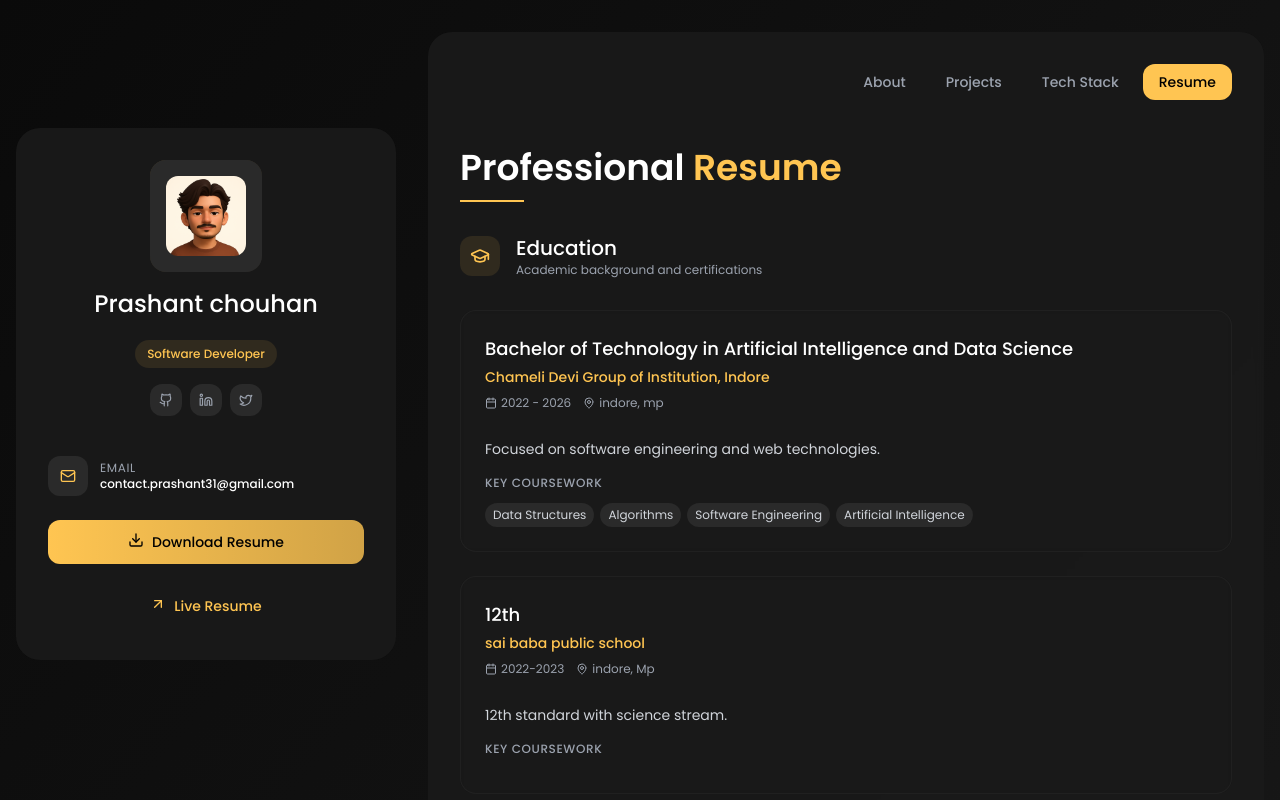
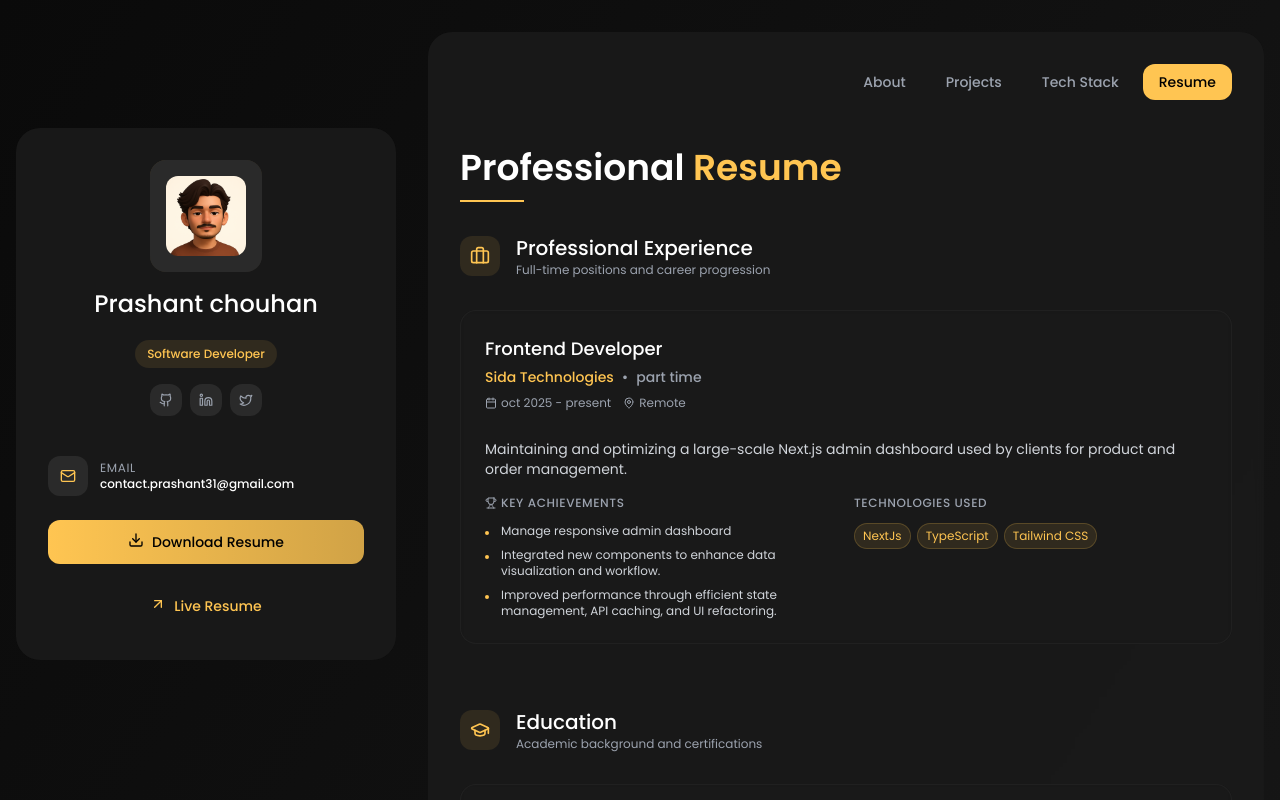
Before and after one commit to prashantttzz/portfolio, a Next.js app: page / in a window 1280 px wide. Both pictures are taken after a click on the button "Resume". Shown: the top 800 px of the page. Built offline with nearby package versions, Linux system fonts and the light colour scheme.

Commit message:
added experience

```diff
--- a/components/resume-section.tsx
+++ b/components/resume-section.tsx
@@ -1,62 +1,49 @@
-"use client"
+"use client";
 
-import {  GraduationCap, Heart, Users, Calendar, MapPin, Trophy } from "lucide-react"
-import { motion } from "framer-motion"
+import {
+  GraduationCap,
+  Heart,
+  Users,
+  Calendar,
+  MapPin,
+  Trophy,
+  Briefcase,
+} from "lucide-react";
+import { motion } from "framer-motion";
 
 export function ResumeSection() {
   const experiences = [
     {
-      title: "Senior Full Stack Developer",
-      company: "TechCorp Solutions",
-      location: "San Francisco, CA",
-      period: "2022 - Present",
-      type: "Full-time",
-      description: "Leading development of scalable web applications and mentoring junior developers.",
+      title: "Frontend Developer",
+      company: "Sida Technologies",
+      location: "Remote",
+      period: "oct 2025 - present",
+      type: "part time",
+      description:
+        "Maintaining and optimizing a large-scale Next.js admin dashboard used by clients for product and order management.",
       achievements: [
-        "Increased application performance by 40%",
-        "Led team of 5 developers on major releases",
-        "Implemented CI/CD pipelines reducing deployment time by 60%",
+        "Manage responsive admin dashboard",
+        "Integrated new components to enhance data visualization and workflow.",
+        "Improved performance through efficient state management, API caching, and UI refactoring.",
       ],
-      technologies: ["React", "Node.js", "AWS", "Docker"],
+      technologies: ["NextJs", "TypeScript", "Tailwind CSS"],
     },
-    {
-      title: "Frontend Developer",
-      company: "Digital Innovations Inc",
-      location: "Remote",
-      period: "2020 - 2022",
-      type: "Full-time",
-      description: "Developed responsive web applications with focus on user experience.",
-      achievements: [
-        "Built 15+ responsive web applications",
-        "Improved user engagement by 35%",
-        "Integrated payment systems and APIs",
-      ],
-      technologies: ["React", "TypeScript", "Tailwind CSS"],
-    },
-    {
-      title: "Junior Web Developer",
-      company: "StartupHub",
-      location: "Austin, TX",
-      period: "2019 - 2020",
-      type: "Full-time",
-      description: "Worked on diverse client projects from e-commerce to corporate websites.",
-      achievements: [
-        "Delivered 20+ client projects on time",
-        "Contributed to open-source projects",
-        "Learned modern web development practices",
-      ],
-      technologies: ["JavaScript", "HTML/CSS", "PHP"],
-    },
-  ]
+  ];
 
   const education = [
     {
-      degree: "Bachelor of Technology in Artificial Intelligence and Data Science",
+      degree:
+        "Bachelor of Technology in Artificial Intelligence and Data Science",
       school: "Chameli Devi Group of Institution, Indore",
       location: "indore, mp",
       period: "2022 - 2026",
       description: "Focused on software engineering and web technologies.",
-      coursework: ["Data Structures", "Algorithms", "Software Engineering", "Artificial Intelligence"],
+      coursework: [
+        "Data Structures",
+        "Algorithms",
+        "Software Engineering",
+        "Artificial Intelligence",
+      ],
     },
     {
       degree: "12th",
@@ -65,7 +52,7 @@ export function ResumeSection() {
       period: "2022-2023",
       description: "12th standard with science stream.",
     },
-  ]
+  ];
 
   const volunteerWork = [
     {
@@ -84,14 +71,15 @@ export function ResumeSection() {
       description: "part of technical team of eds club.",
       skills: ["Web development", "Volunteer Management", "Technical skills"],
     },
-  ]
+  ];
 
   const extraRoles = [
     {
       title: "Open Source Contributor",
       project: "React Ecosystem",
       period: "2020 - Present",
-      description: "Contributing to various React libraries and maintaining personal projects.",
+      description:
+        "Contributing to various React libraries and maintaining personal projects.",
       contributions: [
         "500+ GitHub contributions annually",
         "Maintained 3 popular npm packages",
@@ -103,11 +91,16 @@ export function ResumeSection() {
       title: "Technical Writer",
       platform: "Dev.to & Medium",
       period: "2021 - Present",
-      description: "Writing technical articles about web development and best practices.",
-      contributions: ["Published 25+ technical articles", "50K+ total article views", "Featured in weekly newsletters"],
+      description:
+        "Writing technical articles about web development and best practices.",
+      contributions: [
+        "Published 25+ technical articles",
+        "50K+ total article views",
+        "Featured in weekly newsletters",
+      ],
       technologies: ["Technical Writing", "Documentation"],
     },
-  ]
+  ];
 
   const container = {
     hidden: { opacity: 0 },
@@ -117,16 +110,20 @@ export function ResumeSection() {
         staggerChildren: 0.1,
       },
     },
-  }
+  };
 
   const item = {
     hidden: { opacity: 0, y: 20 },
     show: { opacity: 1, y: 0 },
-  }
+  };
 
   return (
     <div className="max-w-5xl">
-      <motion.div initial={{ opacity: 0, x: -30 }} animate={{ opacity: 1, x: 0 }} transition={{ duration: 0.6 }}>
+      <motion.div
+        initial={{ opacity: 0, x: -30 }}
+        animate={{ opacity: 1, x: 0 }}
+        transition={{ duration: 0.6 }}
+      >
         <h1 className="text-3xl lg:text-4xl font-heading font-semibold mb-3">
           Professional <span className="text-accent">Resume</span>
         </h1>
@@ -135,18 +132,31 @@ export function ResumeSection() {
 
       <div className="space-y-16">
         {/* Professional Experience */}
-        {/* <motion.section initial={{ opacity: 0, y: 30 }} animate={{ opacity: 1, y: 0 }} transition={{ delay: 0.2 }}>
+        <motion.section
+          initial={{ opacity: 0, y: 30 }}
+          animate={{ opacity: 1, y: 0 }}
+          transition={{ delay: 0.2 }}
+        >
           <div className="flex items-center mb-8">
             <div className="w-10 h-10 bg-accent/10 rounded-xl flex items-center justify-center mr-4">
               <Briefcase className="w-5 h-5 text-accent" />
             </div>
             <div>
-              <h2 className="text-xl font-heading font-medium">Professional Experience</h2>
-              <p className="text-xs text-gray-400">Full-time positions and career progression</p>
+              <h2 className="text-xl font-heading font-medium">
+                Professional Experience
+              </h2>
+              <p className="text-xs text-gray-400">
+                Full-time positions and career progression
+              </p>
             </div>
           </div>
 
-          <motion.div className="space-y-6" variants={container} initial="hidden" animate="show">
+          <motion.div
+            className="space-y-6"
+            variants={container}
+            initial="hidden"
+            animate="show"
+          >
             {experiences.map((exp, index) => (
               <motion.div
                 key={index}
@@ -181,7 +191,10 @@ export function ResumeSection() {
                     </h4>
                     <div className="space-y-2">
                       {exp.achievements.map((achievement, idx) => (
-                        <div key={idx} className="flex items-start text-xs text-gray-300">
+                        <div
+                          key={idx}
+                          className="flex items-start text-xs text-gray-300"
+                        >
                           <div className="w-1 h-1 bg-accent rounded-full mt-2 mr-3 flex-shrink-0" />
                           <span>{achievement}</span>
                         </div>
@@ -208,21 +221,32 @@ export function ResumeSection() {
               </motion.div>
             ))}
           </motion.div>
-        </motion.section> */}
+        </motion.section>
 
         {/* Education */}
-        <motion.section initial={{ opacity: 0, y: 30 }} animate={{ opacity: 1, y: 0 }} transition={{ delay: 0.4 }}>
+        <motion.section
+          initial={{ opacity: 0, y: 30 }}
+          animate={{ opacity: 1, y: 0 }}
+          transition={{ delay: 0.4 }}
+        >
           <div className="flex items-center mb-8">
             <div className="w-10 h-10 bg-accent/10 rounded-xl flex items-center justify-center mr-4">
               <GraduationCap className="w-5 h-5 text-accent" />
             </div>
             <div>
               <h2 className="text-xl font-heading font-medium">Education</h2>
-              <p className="text-xs text-gray-400">Academic background and certifications</p>
+              <p className="text-xs text-gray-400">
+                Academic background and certifications
+              </p>
             </div>
           </div>
 
-          <motion.div className="space-y-6" variants={container} initial="hidden" animate="show">
+          <motion.div
+            className="space-y-6"
+            variants={container}
+            initial="hidden"
+            animate="show"
+          >
             {education.map((edu, index) => (
               <motion.div
                 key={index}
@@ -233,7 +257,9 @@ export function ResumeSection() {
                 <div className="flex flex-col lg:flex-row lg:items-start lg:justify-between mb-4">
                   <div className="flex-1">
                     <h3 className="text-lg font-medium mb-1">{edu.degree}</h3>
-                    <div className="text-accent text-sm font-medium mb-2">{edu.school}</div>
+                    <div className="text-accent text-sm font-medium mb-2">
+                      {edu.school}
+                    </div>
                     <div className="flex items-center text-xs text-gray-400 mb-3">
                       <Calendar className="w-3 h-3 mr-1" />
                       <span className="mr-3">{edu.period}</span>
@@ -246,13 +272,19 @@ export function ResumeSection() {
                 <p className="text-sm text-gray-300 mb-4">{edu.description}</p>
 
                 <div>
-                  <h4 className="text-xs font-medium text-gray-400 uppercase tracking-wider mb-3">Key Coursework</h4>
+                  <h4 className="text-xs font-medium text-gray-400 uppercase tracking-wider mb-3">
+                    Key Coursework
+                  </h4>
                   <div className="flex flex-wrap gap-1.5">
-                    {edu.coursework && edu.coursework.map((course, idx) => (
-                      <span key={idx} className="bg-[#2a2a2a] text-gray-300 px-2 py-1 rounded-full text-xs">
-                        {course}
-                      </span>
-                    ))}
+                    {edu.coursework &&
+                      edu.coursework.map((course, idx) => (
+                        <span
+                          key={idx}
+                          className="bg-[#2a2a2a] text-gray-300 px-2 py-1 rounded-full text-xs"
+                        >
+                          {course}
+                        </span>
+                      ))}
                   </div>
                 </div>
               </motion.div>
@@ -261,18 +293,31 @@ export function ResumeSection() {
         </motion.section>
 
         {/* Volunteer Work */}
-        <motion.section initial={{ opacity: 0, y: 30 }} animate={{ opacity: 1, y: 0 }} transition={{ delay: 0.6 }}>
+        <motion.section
+          initial={{ opacity: 0, y: 30 }}
+          animate={{ opacity: 1, y: 0 }}
+          transition={{ delay: 0.6 }}
+        >
           <div className="flex items-center mb-8">
             <div className="w-10 h-10 bg-accent/10 rounded-xl flex items-center justify-center mr-4">
               <Heart className="w-5 h-5 text-accent" />
             </div>
             <div>
-              <h2 className="text-xl font-heading font-medium">Volunteer Work</h2>
-              <p className="text-xs text-gray-400">Community involvement and social impact</p>
+              <h2 className="text-xl font-heading font-medium">
+                Volunteer Work
+              </h2>
+              <p className="text-xs text-gray-400">
+                Community involvement and social impact
+              </p>
             </div>
           </div>
 
-          <motion.div className="space-y-6" variants={container} initial="hidden" animate="show">
+          <motion.div
+            className="space-y-6"
+            variants={container}
+            initial="hidden"
+            animate="show"
+          >
             {volunteerWork.map((vol, index) => (
               <motion.div
                 key={index}
@@ -283,7 +328,9 @@ export function ResumeSection() {
                 <div className="flex flex-col lg:flex-row lg:items-start lg:justify-between mb-4">
                   <div className="flex-1">
                     <h3 className="text-lg font-medium mb-1">{vol.title}</h3>
-                    <div className="text-accent text-sm font-medium mb-2">{vol.organization}</div>
+                    <div className="text-accent text-sm font-medium mb-2">
+                      {vol.organization}
+                    </div>
                     <div className="flex items-center text-xs text-gray-400 mb-3">
                       <Calendar className="w-3 h-3 mr-1" />
                       <span className="mr-3">{vol.period}</span>
@@ -296,13 +343,16 @@ export function ResumeSection() {
                 <p className="text-sm text-gray-300 mb-4">{vol.description}</p>
 
                 <div className="grid grid-cols-1 lg:grid-cols-2 gap-4">
-
-
                   <div>
-                    <h4 className="text-xs font-medium text-gray-400 uppercase tracking-wider mb-3">Skills Applied</h4>
+                    <h4 className="text-xs font-medium text-gray-400 uppercase tracking-wider mb-3">
+                      Skills Applied
+                    </h4>
                     <div className="flex flex-wrap gap-1.5">
                       {vol.skills.map((skill, idx) => (
-                        <span key={idx} className="bg-[#2a2a2a] text-gray-300 px-2 py-1 rounded-full text-xs">
+                        <span
+                          key={idx}
+                          className="bg-[#2a2a2a] text-gray-300 px-2 py-1 rounded-full text-xs"
+                        >
                           {skill}
                         </span>
                       ))}
@@ -382,5 +432,5 @@ export function ResumeSection() {
         </motion.section> */}
       </div>
     </div>
-  )
+  );
 }
--- a/components/sidebar.tsx
+++ b/components/sidebar.tsx
@@ -126,7 +126,7 @@ export function Sidebar() {
         animate={{ opacity: 1, y: 0 }}
         transition={{ delay: 0.8 }}
       >
-        <a href="/web developer resume.pdf" download className="flex">
+        <a href="/prashant chouhan.pdf" download className="flex">
           <Download className="w-4 h-4 mr-2" />
           Download Resume
         </a>
```
Also changed, not shown: 1 other file (tests, documents, lock files or other folders).
